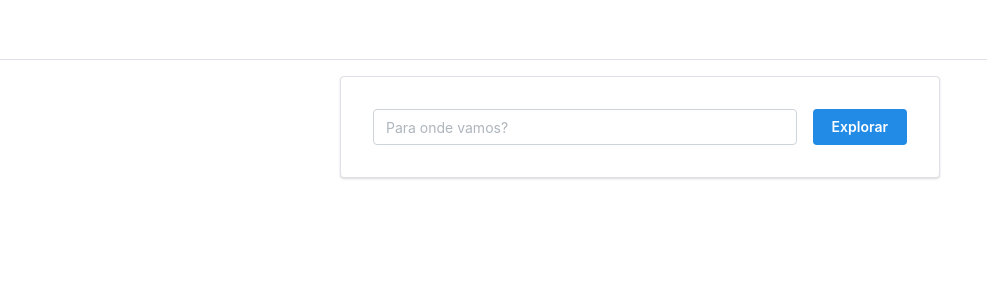
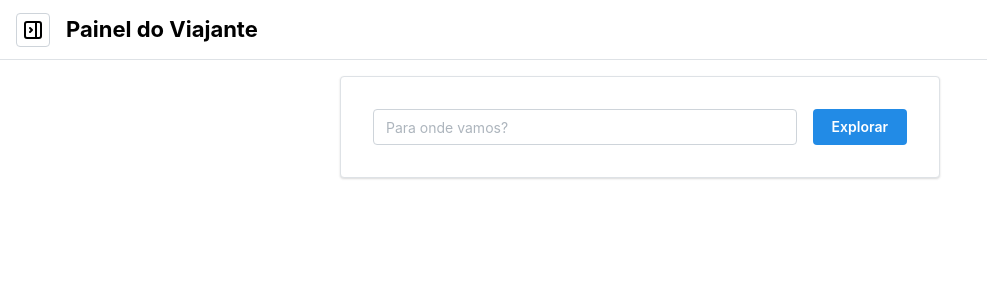
Before and after one commit to AndreBauzil/travel-panel, a React app in the folder frontend/: page / in a window 1280 px wide. Shown: the top 300 px of the page, without its empty margins (0-987 px from the left). Built offline with nearby package versions, Linux system fonts and the light colour scheme; the HTML template or start-up script is replaced by a standard one.

Commit message:
fix(frontend): add header controls to use unused toggle variables

```diff
--- a/frontend/src/App.tsx
+++ b/frontend/src/App.tsx
@@ -3,7 +3,7 @@ import { useEffect, useState } from 'react';
 import axios from 'axios';
 
 import {
-  AppShell, Group, Button, Paper, Text, Image, Center, Loader, Alert, List, Card, Title, Container, Stack, Grid, UnstyledButton,
+  AppShell, Burger, Group, ActionIcon, Button, Paper, Text, Image, Center, Loader, Alert, List, Card, Title, Container, Stack, Grid, UnstyledButton,
   Collapse, Autocomplete,
   Tabs, Anchor,
   ThemeIcon
@@ -17,6 +17,8 @@ import { IconAlertCircle,
   IconSparkles,
   IconBuildingMonument,
   IconToolsKitchen2,
+  IconLayoutSidebarLeftCollapse,
+  IconLayoutSidebarRightCollapse,
   IconBed
 } from '@tabler/icons-react';
 
@@ -161,7 +163,21 @@ function App() {
       padding="md"
     >
       <AppShell.Header>
-        {/* ... (Header) ... */}
+        <Group h="100%" px="md">
+          <Burger opened={opened} onClick={toggle} hiddenFrom="sm" size="sm" />
+
+          <ActionIcon
+            onClick={() => setDesktopNavCollapsed((prev) => !prev)}
+            variant="default"
+            size="lg"
+            aria-label="Toggle navigation"
+            visibleFrom="sm"
+          >
+            {desktopNavCollapsed ? <IconLayoutSidebarRightCollapse /> : <IconLayoutSidebarLeftCollapse />}
+          </ActionIcon>
+
+          <Title order={3}>Painel do Viajante</Title>
+        </Group>
       </AppShell.Header>
 
       <AppShell.Navbar p="md">
```
